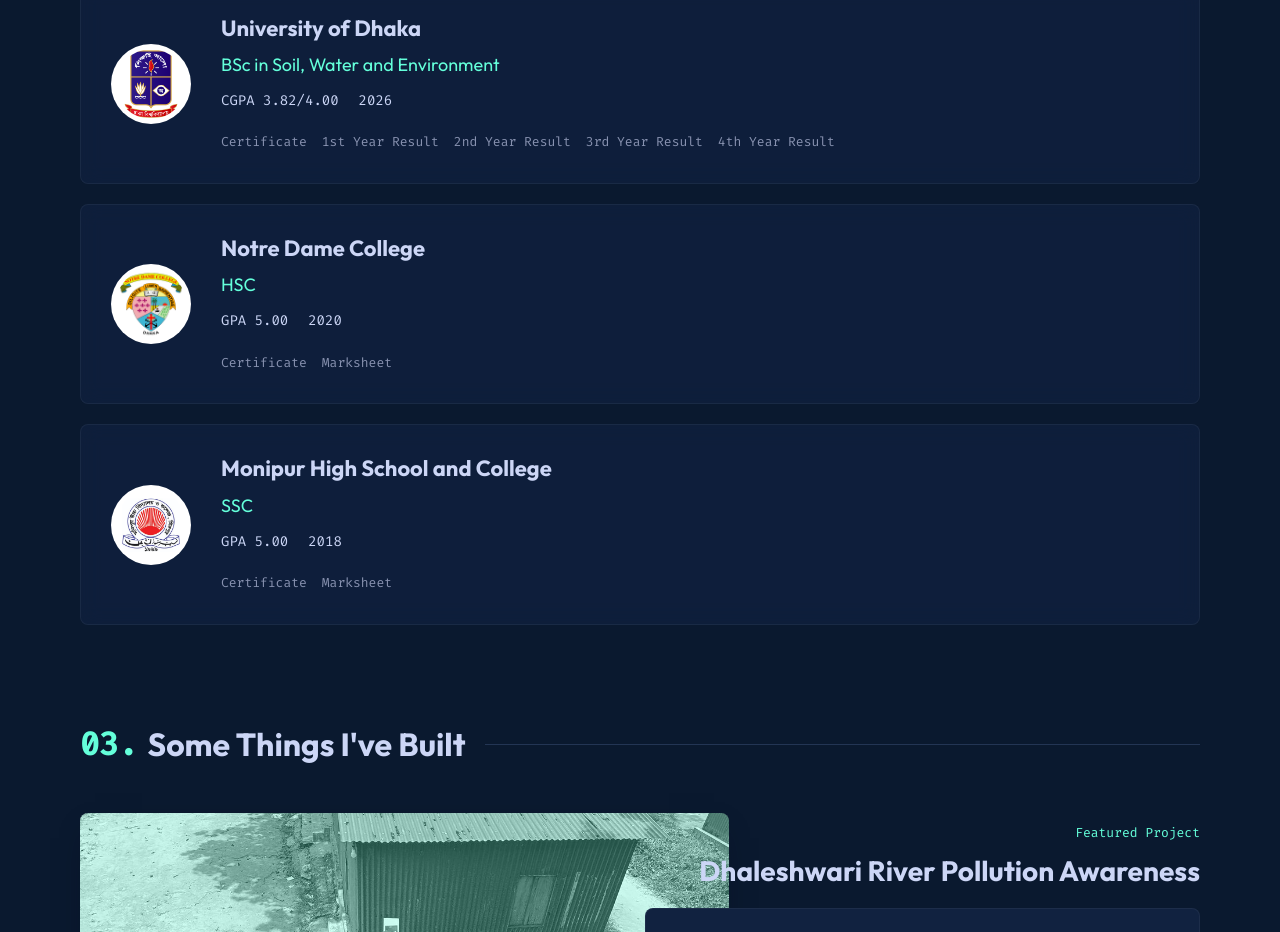
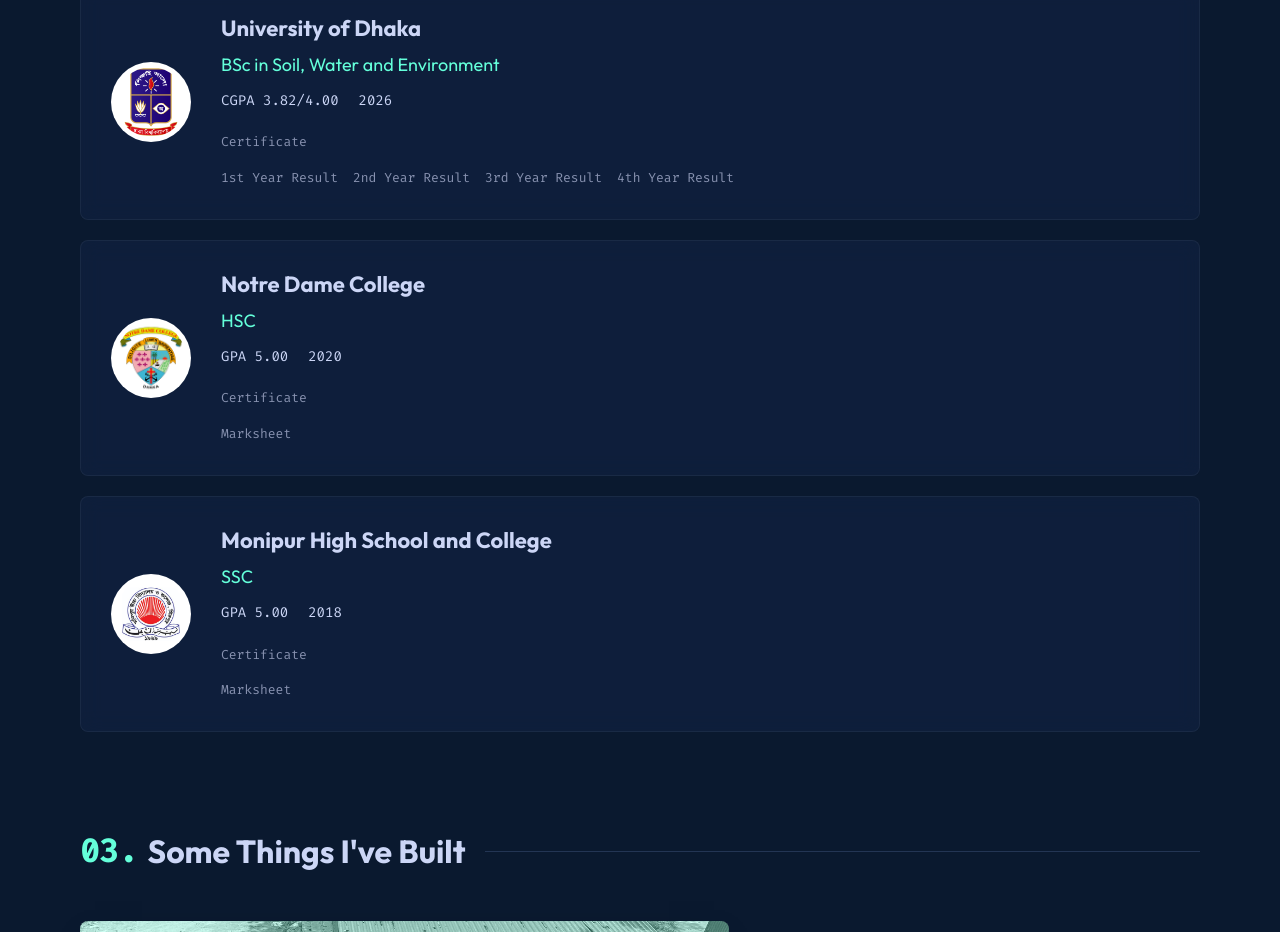
Before and after one commit to SantoKabir/portfolio, a React (Vite) app: page / in a window 1280 px wide. Shown: the part 2880-3812 px from the top of the page. Built offline with nearby package versions, Linux system fonts and the light colour scheme.

Commit message:
Format certificate links and rotate uploaded certificates

```diff
--- a/src/components/Education.css
+++ b/src/components/Education.css
@@ -70,6 +70,10 @@
   text-decoration: underline;
 }
 
+.education-link.full-width {
+  flex-basis: 100%;
+}
+
 .edu-see-more {
   display: none;
   text-align: center;
--- a/src/components/Education.jsx
+++ b/src/components/Education.jsx
@@ -76,7 +76,7 @@
                         href={link.url.startsWith('http') ? link.url : `${import.meta.env.BASE_URL}${link.url}`}
                         target="_blank"
                         rel="noopener noreferrer"
-                        className="education-link text-mono"
+                        className={`education-link text-mono ${link.name === 'Certificate' ? 'full-width' : ''}`}
                       >
                         {link.name}
                       </a>
```
Also changed, not shown: 2 other files (tests, documents, lock files or other folders).
